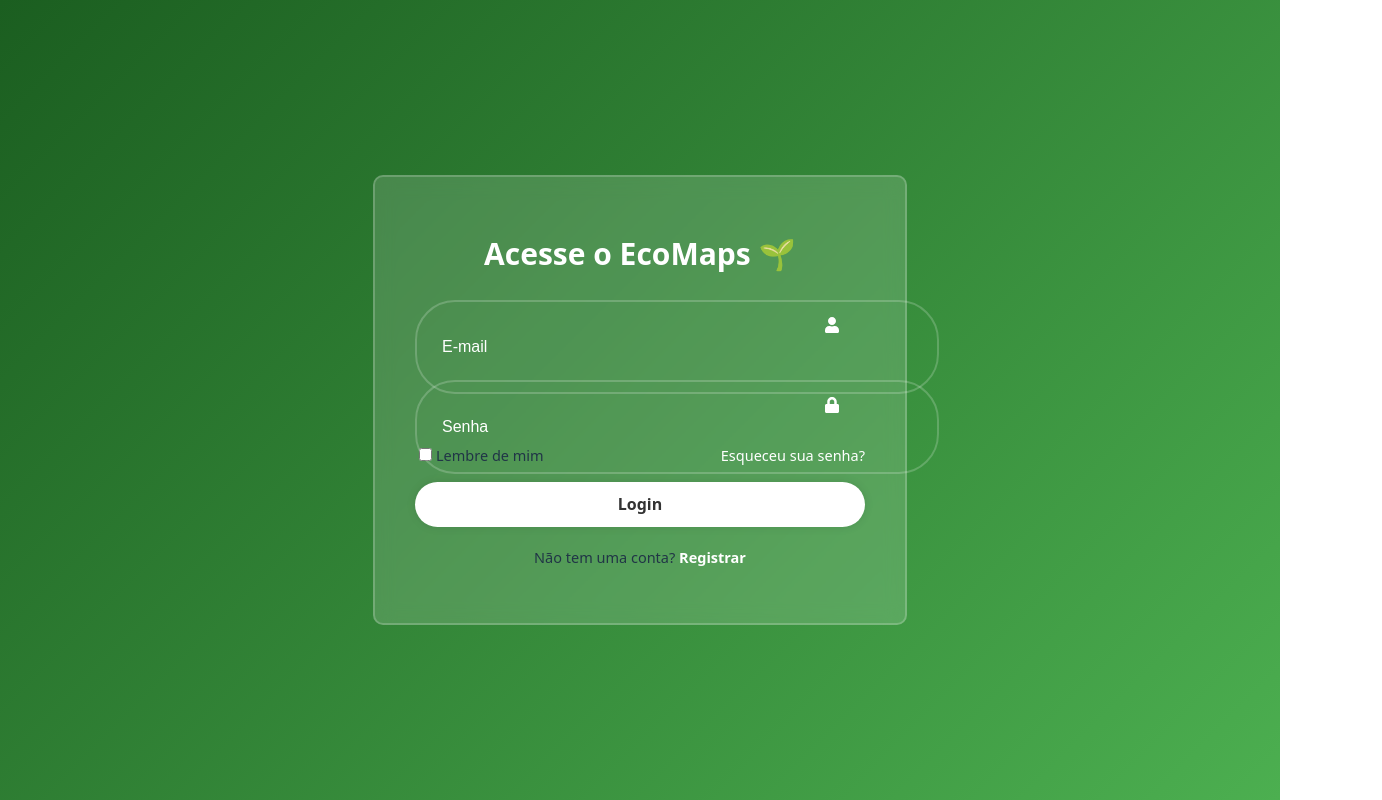
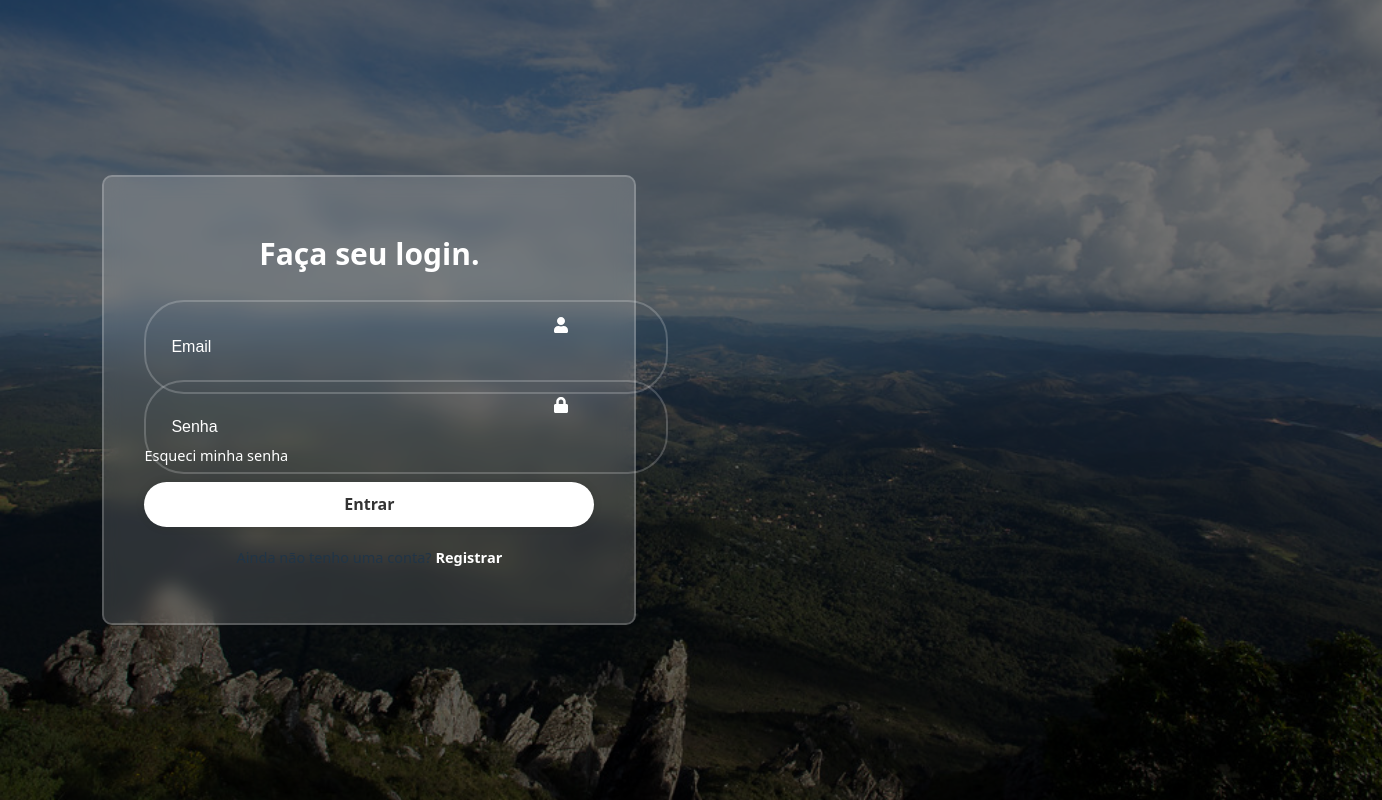
Before and after one commit to joaopedroaguiarsilva/EcoMaps, a React (Vite) app in the folder frontend/: page /login in a window 1280 px wide. Shown: the whole page, 1382 px wide, since content can reach past the window. Built offline with nearby package versions, Linux system fonts and the light colour scheme.

Commit message:
feat: adicionando estilo e imagem na tela de login

```diff
--- a/frontend/src/index.css
+++ b/frontend/src/index.css
@@ -25,12 +25,11 @@ a:hover {
 body {
   margin: 0;
   min-height: 100vh;
-  background: linear-gradient(135deg, #1b5e20, #4caf50);
-  display: flex;
-  justify-content: center;
-  align-items: center;
 }
 
+html, body, #root {
+  height: 100%;
+}
 
 h1 {
   font-size: 3.2em;
--- a/frontend/src/pages/Login.css
+++ b/frontend/src/pages/Login.css
@@ -1,3 +1,32 @@
+.login-background {
+  min-height: 100vh;
+  width: 100%;
+  position: relative;   /* ← ESSENCIAL */
+  overflow: hidden;     /* ← ESSENCIAL */
+
+  background-size: cover;
+  background-position: center;
+  background-repeat: no-repeat;
+
+  display: flex;
+  align-items: center;
+  justify-content: flex-start;
+  padding-left: 8%;
+}
+
+@media (max-width: 768px) {
+  .login-background {
+    justify-content: center;
+    padding-left: 0;
+  }
+}
+
+.login-background::before {
+  content: "";
+  position: absolute;
+  inset: 0;
+  background: rgba(0, 0, 0, 0.55);
+}
 
 .container {
   width: 450px;
@@ -6,6 +35,9 @@
   border: 2px solid rgba(255, 255, 255, 0.2);
   border-radius: 10px;
   padding: 40px;
+
+  position: relative;
+  z-index: 1;
 }
 
 .container h1 {
--- a/frontend/src/pages/Login.jsx
+++ b/frontend/src/pages/Login.jsx
@@ -2,28 +2,34 @@ import { useState } from "react";
 import { FaUser, FaLock } from "react-icons/fa";
 import { Link } from "react-router-dom";
 import "./Login.css";
+import bgImage from "../assets/login-bg.jpg";
+
 
 function Login() {
   const [email, setEmail] = useState("");
   const [senha, setSenha] = useState("");
 
-  function handleSubmit(event) {
-    event.preventDefault();
-    console.log("Dados de Login:", { email, senha });
+  function handleSubmit(e) {
+    e.preventDefault();
+    console.log({ email, senha });
   }
 
   return (
+    <div
+      className="login-background"
+      style={{ backgroundImage: `url(${bgImage})` }}
+    >
       <div className="container">
         <form onSubmit={handleSubmit}>
-        <h1>Acesse o EcoMaps 🌱</h1>
+          <h1>Faça seu login<span>.</span></h1>
 
           <div className="input-field">
             <input
               type="email"
-            placeholder="E-mail"
-            required
+              placeholder="Email"
               value={email}
               onChange={(e) => setEmail(e.target.value)}
+              required
             />
             <FaUser className="icon" />
           </div>
@@ -32,29 +38,26 @@ function Login() {
             <input
               type="password"
               placeholder="Senha"
-            required
               value={senha}
               onChange={(e) => setSenha(e.target.value)}
+              required
             />
             <FaLock className="icon" />
           </div>
 
           <div className="recall-forget">
-          <label>
-            <input type="checkbox" />
-            Lembre de mim
-          </label>
-          <a href="#">Esqueceu sua senha?</a>
+            <a href="#">Esqueci minha senha</a>
           </div>
 
-        <button type="submit">Login</button>
+          <button type="submit">Entrar</button>
 
           <div className="signup-link">
             <p>
-            Não tem uma conta? <Link to="/register">Registrar</Link>
+              Ainda não tenho uma conta? <Link to="/register">Registrar</Link>
             </p>
           </div>
         </form>
+      </div>
     </div>
   );
 }
```
Also changed, not shown: frontend/src/assets/login-bg.jpg (added). Lines whose indentation alone changed are shown as unchanged.
